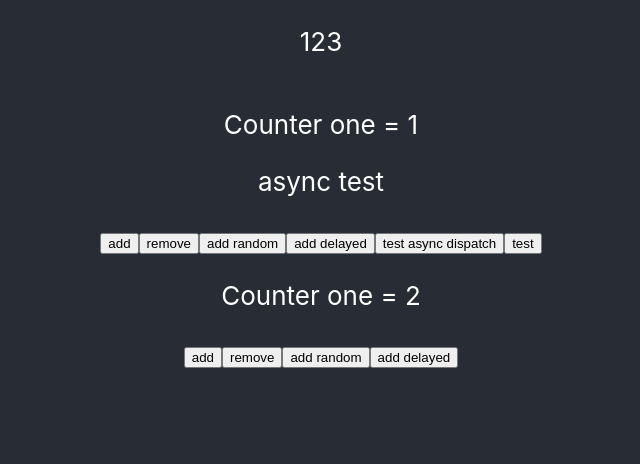
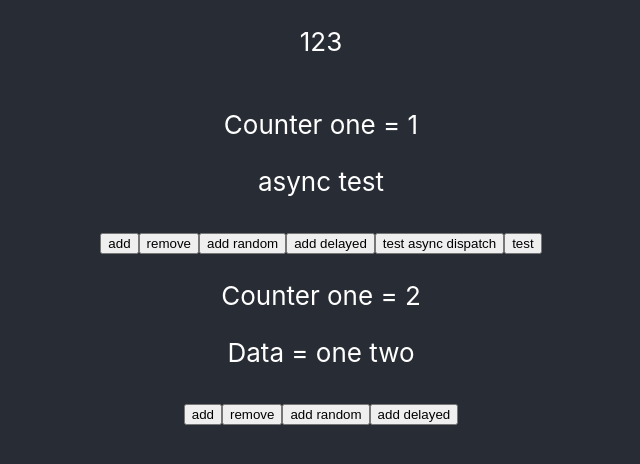
Before and after one commit to iliakut/redux-sandbox-2, a React (Create React App) app: page / in a window 1280 px wide. Shown: the top 464 px of the page, without its empty margins (319-959 px from the left). Built offline with nearby package versions, Linux system fonts and the light colour scheme.

Commit message:
added redux hooks

```diff
--- a/src/components/counterTwo.js
+++ b/src/components/counterTwo.js
@@ -7,16 +7,24 @@ import {onAdd, onRemove, onAddNumber, onDelayedAdd} from "../actions/counterTwoA
 
 const CounterTwo = () => {
   /*
-  * Однако селектор будет производить сравнение (по умолчанию является строгим ===)
+  * useSelector будет производить сравнение (по умолчанию является строгим ===)
   * предыдущего значения результата селектора и текущего значения результата.
   * Если они отличаются, компонент будет вынужден повторно выполнить рендеринг.
   * С useSelector() возвращение нового объекта каждый раз по умолчанию будет вызывать повторный рендеринг.
+  * если из стейта берется объект, то нужно исопльзовать shallowEqual, чтобы предотвратить это.
   *
   * в отличие от connect, хук useSelector не предотвращает повторный ререндер компонента,
   * когда перерисовывается родитель, даже если пропы не изменились.
   * Поэтому для оптимизации стоит использовать React.memo()
   */
-  const counter = useSelector(state => state.counterTwo.counter, shallowEqual);
+  const counter = useSelector(state => state.counterTwo.counter);
+  // const data = useSelector(state => state.counterTwo.data, shallowEqual); - будет обновлять компонент каждый раз
+  const data = useSelector(state => state.counterTwo.data, shallowEqual); // использование shallowEqual
+  /*
+  * либо
+  * const testOne = useSelector(state => state.counterTwo.data.testOne);
+  * const testTwo = useSelector(state => state.counterTwo.data.testTwo);
+  */
 
   /*
   * useDispatch - возвращает ссылку на dispatch функцию из Redux
@@ -36,6 +44,7 @@ const CounterTwo = () => {
   return (
     <div>
       <p>Counter one = {counter}</p>
+      <p>Data = {data.testOne} {data.testTwo}</p>
       <button onClick={() => dispatch(onAdd())}>add</button>
       <button onClick={() => dispatch(onRemove())}>remove</button>
       <button onClick={() => addRandomNumber()}>add random</button>
--- a/src/reducers/counterTwo.js
+++ b/src/reducers/counterTwo.js
@@ -1,7 +1,11 @@
 import * as types from "../constants/actionTypesCounterTwo"
 
 const initialState = {
-  counter: 2
+  counter: 2,
+  data: {
+    testOne: 'one',
+    testTwo: 'two'
+  }
 };
 
 export default (state = initialState, action) => {
```
